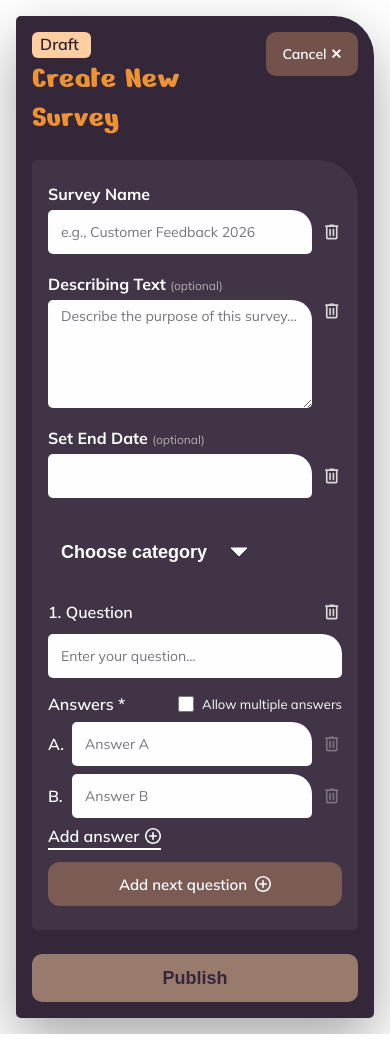
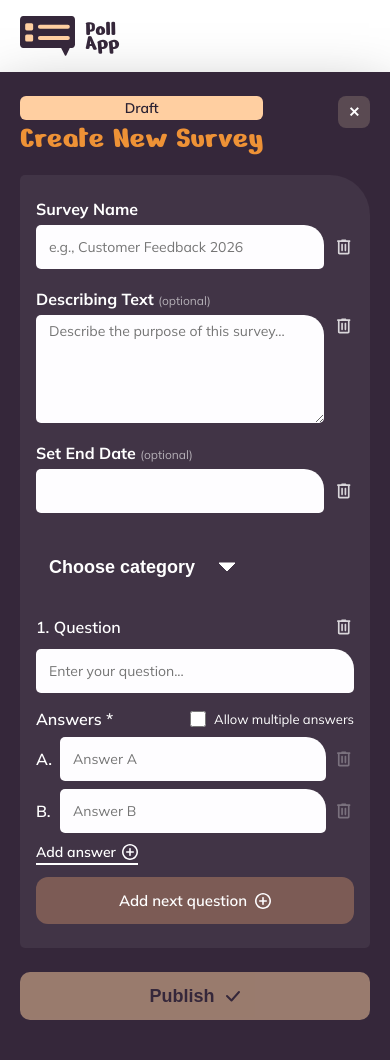
Before and after one commit to OguzHanYav/PollApp, an Angular app: page /create in a window 390 px wide. Before the commit the page ends 1034 px from the top, so only its background shows below. Built offline with nearby package versions, Linux system fonts and the light colour scheme; a web font is replaced by a local one.

Commit message:
Create new survey layout fix

```diff
--- a/src/app/features/poll-create/poll-create.component.html
+++ b/src/app/features/poll-create/poll-create.component.html
@@ -1,11 +1,20 @@
 <div class="create-page">
+  <!-- Logo (nur Mobile sichtbar) -->
+  <div class="create-logo">
+    <img src="assets/home-logo-results.svg" alt="Poll App" />
+    <span class="create-logo__name">Poll<br />App</span>
+  </div>
+
   <div class="create-card">
     <div class="create-header">
       <div>
         <span class="badge">Draft</span>
         <h1>Create New Survey</h1>
       </div>
-      <button type="button" class="btn-cancel" (click)="cancel()">Cancel ✕</button>
+      <button type="button" class="btn-cancel" (click)="cancel()">
+        <span class="btn-cancel__text">Cancel ✕</span>
+        <span class="btn-cancel__icon">✕</span>
+      </button>
     </div>
 
     <form [formGroup]="surveyForm" (ngSubmit)="onSubmit()">
@@ -130,7 +139,12 @@
       </div> <!-- Ende form-grid -->
 
       <!-- Publish Button -->
-      <button type="submit" class="btn-publish" [disabled]="surveyForm.invalid">Publish</button>
+      <button type="submit" class="btn-publish" [disabled]="surveyForm.invalid">
+        <span>Publish</span>
+        <svg class="btn-publish__icon" width="16" height="16" viewBox="0 0 16 16" fill="none" xmlns="http://www.w3.org/2000/svg">
+          <path d="M2 8L6.5 12.5L14 4" stroke="#35273A" stroke-width="2" stroke-linecap="round" stroke-linejoin="round"/>
+        </svg>
+      </button>
     </form>
   </div> <!-- Ende create-card -->
 
--- a/src/app/features/poll-create/poll-create.component.scss
+++ b/src/app/features/poll-create/poll-create.component.scss
@@ -21,6 +21,12 @@ $font-nokora: 'Nokora', sans-serif;
   box-sizing: border-box;
   display: flex;
   justify-content: center;
+}
+
+// Logo (nur Mobile sichtbar) -> auf Desktop standardmäßig ausgeblendet,
+// erst in der Mobile-Media-Query sichtbar gemacht.
+.create-logo {
+  display: none;
 }
 
 .create-card {
@@ -87,6 +93,10 @@ $font-nokora: 'Nokora', sans-serif;
   padding: 10px 22px;
   cursor: pointer;
   white-space: nowrap;
+
+  &__icon {
+    display: none;
+  }
 
   &:hover {
     background: lighten($btn-cancel-bg, 6%);
@@ -599,6 +609,9 @@ textarea {
   padding-left: 16px;
   border-radius: 10px;
 
+  &__icon {
+    display: none;
+  }
 
   &:hover:not(:disabled) {
     filter: brightness(1.05);
@@ -676,18 +689,143 @@ textarea {
 }
 
 /* ========================================
+   MOBILE (Figma: Create New Survey)
+   ======================================== */
+@media (max-width: 768px) {
+  .create-logo {
+    display: flex;
+    align-items: center;
+    gap: 10px;
+    padding: 16px 20px;
+    background: #fff;
+
+    img {
+      height: 40px;
+      width: auto;
+    }
+
+    &__name {
+      font-family: $font-nerko;
+      font-weight: 400;
+      font-size: 22px;
+      line-height: 62%;
+      color: $bg-dark;
+    }
+  }
+
+  .create-page {
+    padding: 0;
+    background: #fff;
+    display: block;
+  }
+
+  .create-card {
+    width: 100%;
+    max-width: 100%;
+    border-radius: 0;
+    padding: 24px 20px 40px;
+    min-height: calc(100vh - 72px);
+  }
+
+  .create-header {
+    flex-direction: row;
+    align-items: flex-start;
+    justify-content: space-between;
+    gap: 12px;
+    margin-bottom: 20px;
+
+    h1 {
+      font-size: 36px;
+      line-height: 1.1;
+    }
+
+    .badge {
+      width: auto;
+      padding: 0 10px;
+      font-size: 14px;
+      height: 24px;
+    }
+  }
+
+  .btn-cancel {
+    width: 32px;
+    height: 32px;
+    padding: 0;
+    border-radius: 8px;
+    background: #5A4A52;
+    display: flex;
+    align-items: center;
+    justify-content: center;
+    font-size: 14px;
+
+    &__text {
+      display: none;
+    }
+
+    &__icon {
+      display: inline;
+    }
+  }
+
+  .form-grid {
+    padding: 20px 16px;
+    border-top-right-radius: 40px;
+  }
+
+  .meta-row {
+    flex-direction: column;
+    gap: 16px;
+  }
+
+  .meta-row .form-group {
+    width: 100%;
+  }
+
+  .answer-row {
+    gap: 8px;
+
+    .answer-letter {
+      width: 16px;
+    }
+  }
+
+  .btn-add-answer {
+    font-size: 14px;
+  }
+
+  .btn-add-question {
+    width: 100%;
+    justify-content: center;
+    padding: 14px 20px;
+  }
+
+  .btn-publish {
+    width: 100%;
+    height: 48px;
+    margin: 20px 0 0 0;
+    display: flex;
+    align-items: center;
+    justify-content: center;
+    gap: 10px;
+
+    &__icon {
+      display: inline-block;
+      width: 16px;
+      height: 16px;
+      flex-shrink: 0;
+    }
+  }
+
+  .questions-section {
+    grid-template-columns: 1fr;
+    gap: 24px;
+  }
+}
+
+/* ========================================
    MOBILE (Figma: 375px)
    ======================================== */
 @media (max-width: 480px) {
-  .create-page {
-    padding: 16px;
-  }
-
-  .create-card {
-    padding: 16px;
-    border-top-right-radius: 40px;
-  }
-
   .create-header {
     align-items: flex-start;
     gap: 12px;
@@ -695,12 +833,6 @@ textarea {
 
   .create-header h1 {
     font-size: 32px;
-  }
-
-  .btn-cancel {
-    min-height: 44px;
-    padding: 10px 16px;
-    font-size: 14px;
   }
 
   .form-grid {
@@ -721,19 +853,6 @@ textarea {
   .field-with-icon textarea,
   .field-with-icon-description .descriptionInput {
     max-width: 100%;
-  }
-
-  .meta-row {
-    flex-direction: column;
-    gap: 16px;
-  }
-
-  .meta-row .form-group {
-    width: 100%;
-  }
-
-  .questions-section {
-    gap: 32px;
   }
 
   input[type='text'],
```
